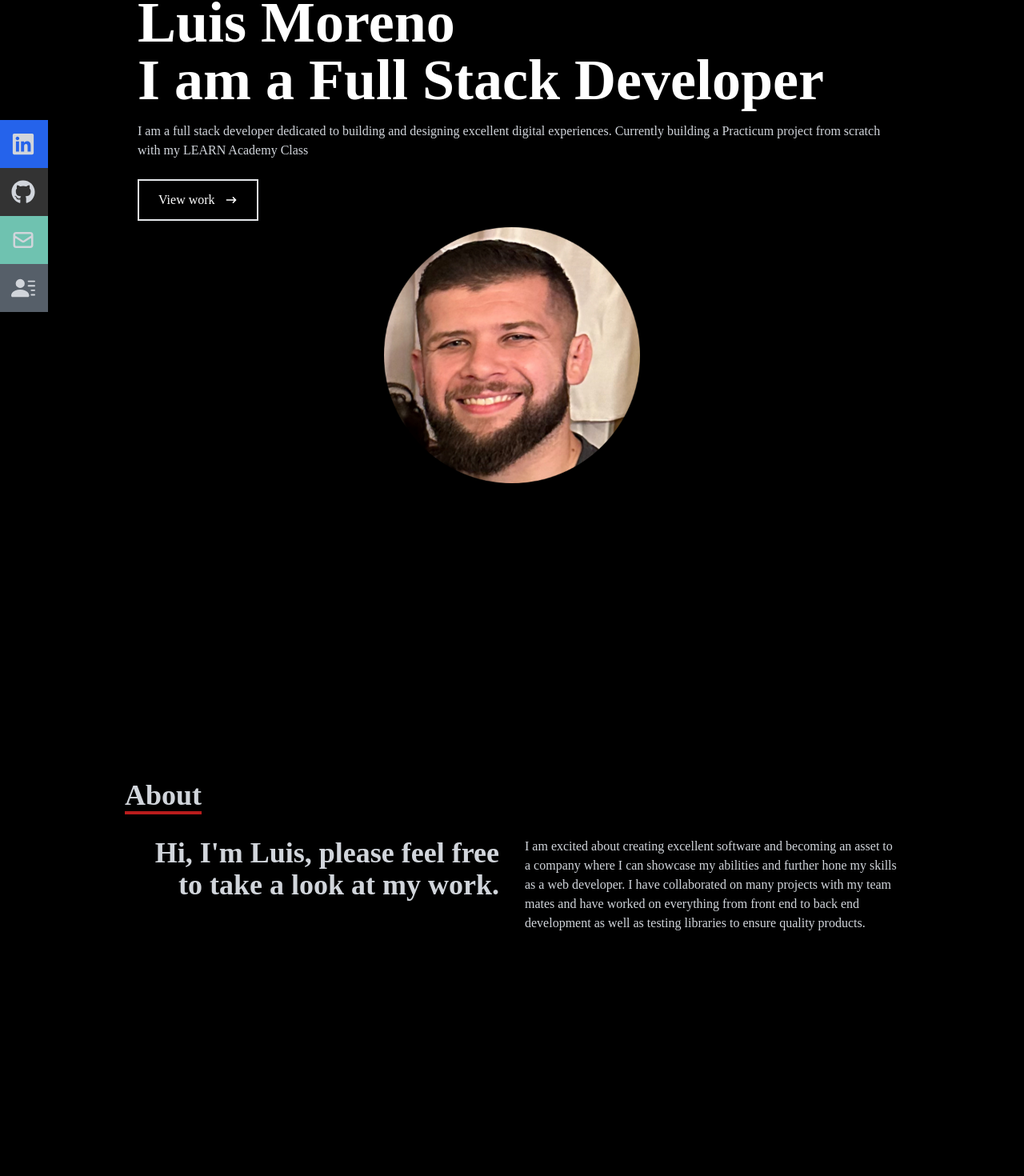
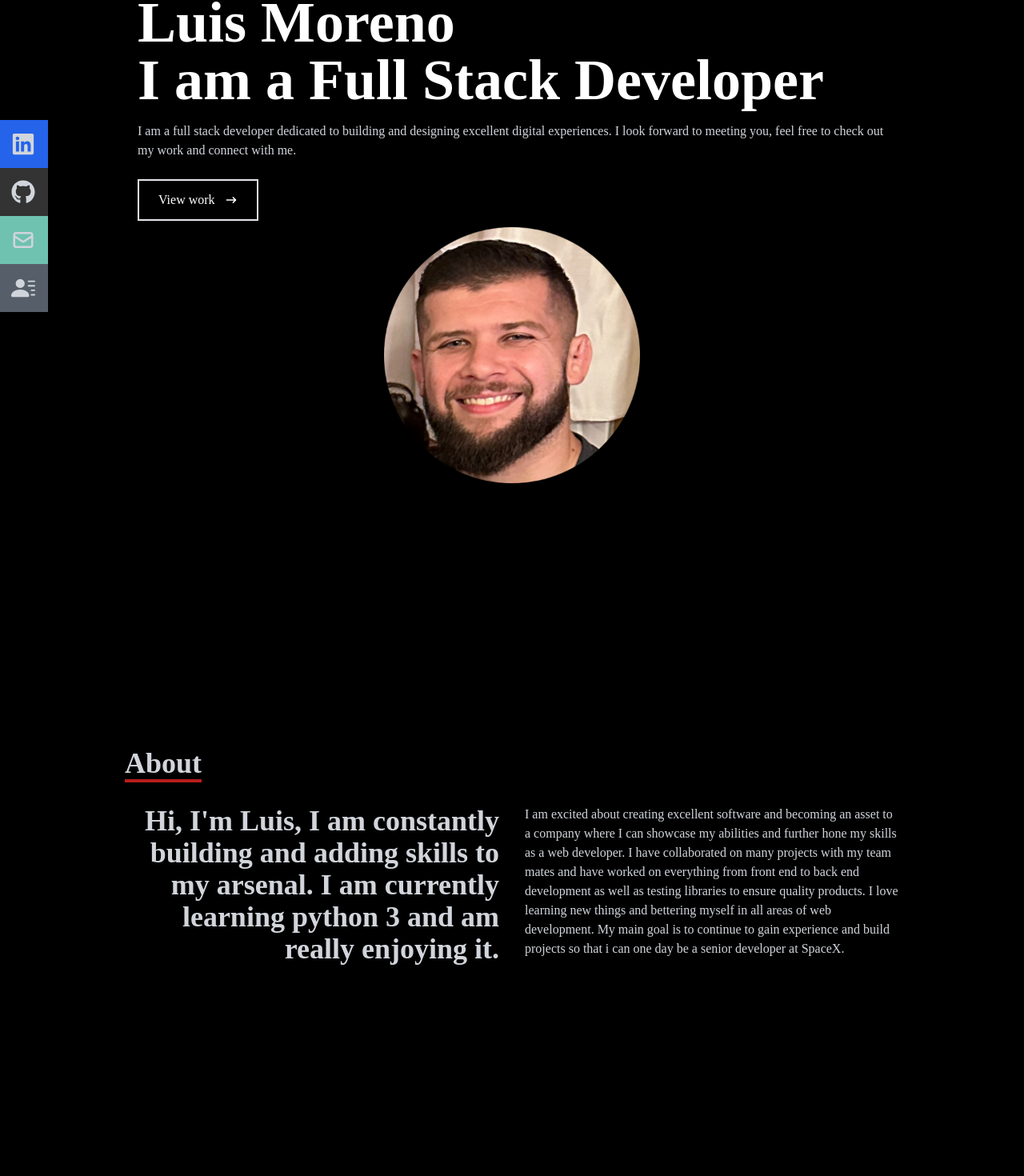
Before and after one commit to Louie-cpu/Louies-react-portfolio, a React (Create React App) app in the folder portfolio-luis.js/: page / in a window 1280 px wide. Shown: the part 130-1600 px from the top of the page at 80% size. Built offline with nearby package versions, Linux system fonts and the light colour scheme.

Commit message:
adjusted text in home and about section as well as changed hover shade on projects

```diff
--- a/portfolio-luis.js/src/components/About.jsx
+++ b/portfolio-luis.js/src/components/About.jsx
@@ -6,7 +6,7 @@ const About = () => {
       name="about"
       className="w-full h-screen bg-black text-gray-300 flex items-center"
     >
-      <div className="flex flex-col justify-center items-center w-full h-full">
+      <div className="flex flex-col justify-center items-center py-14 w-full h-full">
         <div className="max-w-[1000px] w-full grid grid-cols-2 gap-8">
           <div className="sm:text-left pb-8 pl-4">
             <p className="text-4xl font-bold inline border-b-4 border-red-700">
@@ -16,7 +16,11 @@ const About = () => {
         </div>
         <div className="max-w-[1000px] w-full grid sm:grid-cols-2 gap-8 px-4">
           <div className="sm:text-right text-4xl font-bold">
-            <p>Hi, I'm Luis, please feel free to take a look at my work.</p>
+            <p>
+              Hi, I'm Luis, I am constantly building and adding skills to my
+              arsenal. I am currently learning python 3 and am really enjoying
+              it.
+            </p>
           </div>
           <div>
             <p>
@@ -25,7 +29,10 @@ const About = () => {
               hone my skills as a web developer. I have collaborated on many
               projects with my team mates and have worked on everything from
               front end to back end development as well as testing libraries to
-              ensure quality products.
+              ensure quality products. I love learning new things and bettering
+              myself in all areas of web development. My main goal is to
+              continue to gain experience and build projects so that i can one
+              day be a senior developer at SpaceX.
             </p>
           </div>
         </div>
--- a/portfolio-luis.js/src/components/Home.jsx
+++ b/portfolio-luis.js/src/components/Home.jsx
@@ -4,7 +4,7 @@ import pf from "../assets/profile_photo.png"
 
 const Home = () => {
   return (
-    <div name="home " className="w-full h-screen py-3 bg-black">
+    <div name="home" className="w-full h-screen py-3 bg-black">
       {/* container */}
       <div className="max-w-[1000px] mx-auto px-8 flex flex-col justify-center h-full">
         <p className="text-red-700 mt-8">Hi, my name is</p>
@@ -16,8 +16,8 @@ const Home = () => {
         </h2>
         <p className="text-gray-300 py-4 max-w-700px">
           I am a full stack developer dedicated to building and designing
-          excellent digital experiences. Currently building a Practicum project
-          from scratch with my LEARN Academy Class
+          excellent digital experiences. I look forward to meeting you, feel
+          free to check out my work and connect with me.
         </p>
         <div>
           <button className="text-white group border-2 px-6 py-3 my-2 flex items-center hover:bg-red-700 hover:border-red-700">
--- a/portfolio-luis.js/src/index.css
+++ b/portfolio-luis.js/src/index.css
@@ -24,7 +24,7 @@
 .content-div:hover {
   background-image: linear-gradient(
     to right,
-    rgba(98, 117, 160, 0.8),
-    hsla(242, 74%, 61%, 0.8)
+    rgba(159, 11, 11, 0.8),
+    hwb(0 14% 78% / 0.8)
   ) !important;
 }
```
